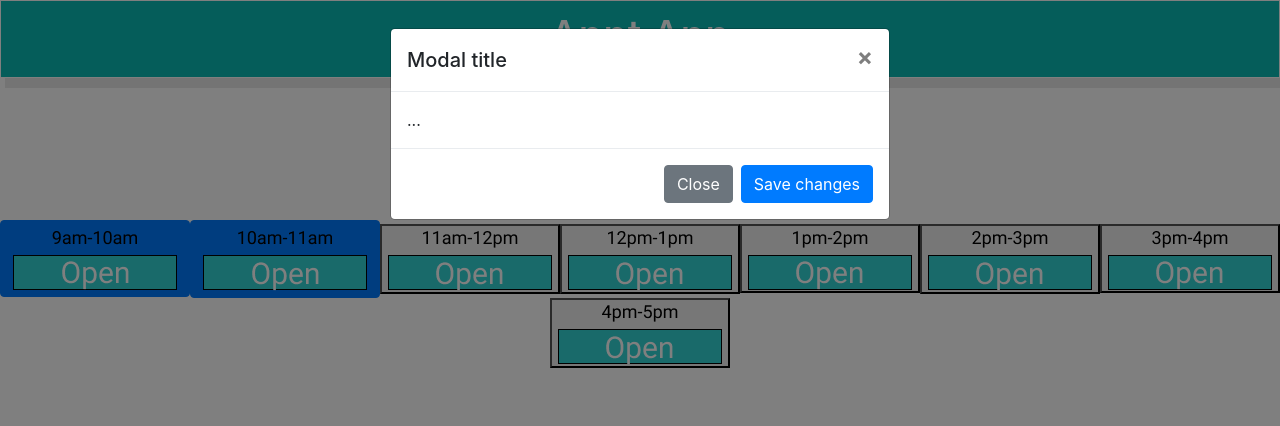
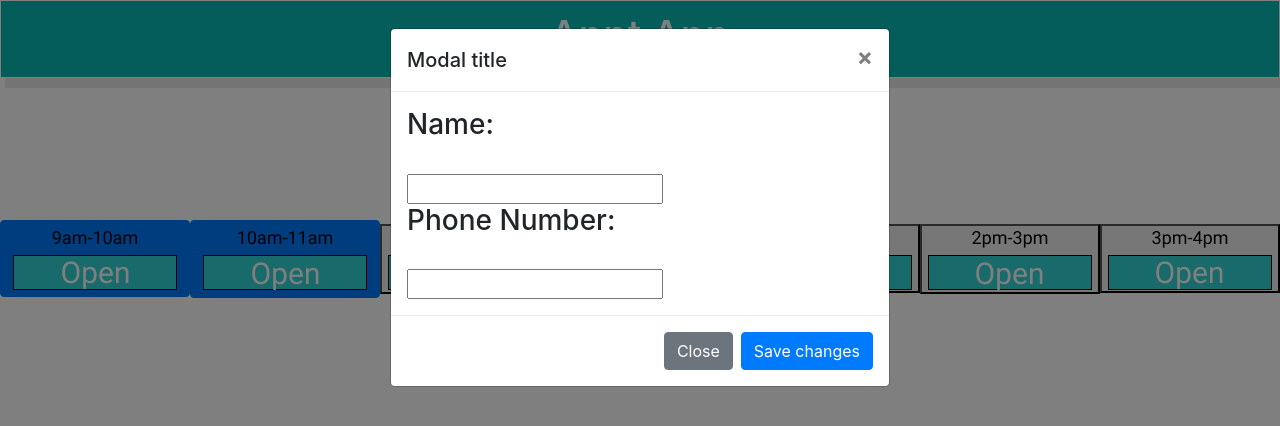
Before and after one commit to dannertech/appt-app, a React (Create React App) app: page / in a window 1280 px wide. Both pictures are taken after a click on the button 95 px from the left and 258 px from the top of the page. Shown: the top 426 px of the page. Built offline with nearby package versions, Linux system fonts and the light colour scheme.

Commit message:
edited form

```diff
--- a/src/App.js
+++ b/src/App.js
@@ -70,7 +70,17 @@ class App extends Component {
         </button>
       </div>
       <div class="modal-body">
-        ...
+        <form>
+          <h3>Name:</h3>
+          <br></br>
+          <input type="text" name="name"></input>
+          <br></br>
+          <h3>Phone Number:</h3>
+          <br></br>
+          <input type="text" name="number"></input>
+          <br></br>
+
+        </form>
       </div>
       <div class="modal-footer">
         <button type="button" class="btn btn-secondary" data-dismiss="modal">Close</button>
```
